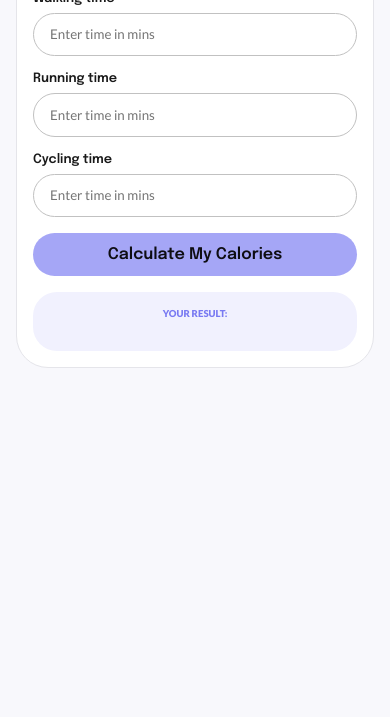
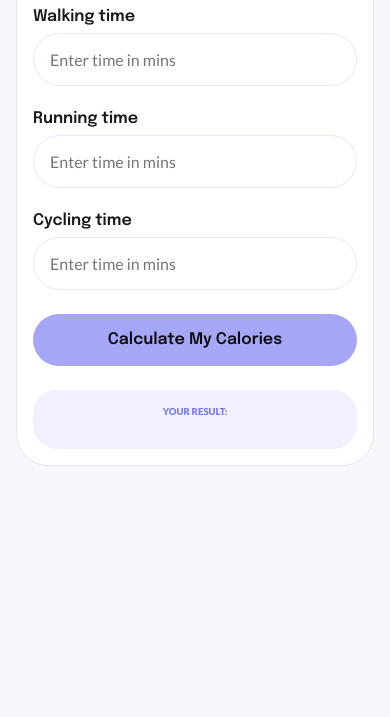
Before and after one commit to rachelayo/Calorie-Calculator, a plain HTML site: page index.html in a window 390 px wide. Shown: the part 127-844 px from the top of the page. Drawn offline with Linux system fonts and the light colour scheme.

Commit message:
css update

```diff
--- a/index.css
+++ b/index.css
@@ -103,9 +103,10 @@ input{
     padding: 0.8rem 1rem;
     outline: none;
     background-color: white;
-    border: 1px solid #C1C1C1;
+    border: 1px solid #E8E5FE;
     border-radius: 2rem;
     font-family: "Lato", sans-serif;
+    font-size: 0.8rem;
 }
 
 input:focus{
@@ -211,6 +212,29 @@ button:hover{
     form{
         width: 100%;
         margin: 0;
+        padding: 1.5rem 1rem 1rem 1rem;
+        row-gap: 1.5rem;
+    }
+
+    .top-form-container{
+        row-gap: 0.5rem;
+    }
+
+    label{
+        font-size: 1rem;
+    }
+
+    .input-group-container{
+        row-gap: 1.5rem;
+    }
+
+    input{
         padding: 1rem;
+        font-size: 1rem;
+    }
+
+    .form-button-container button{
+        font-size: 1rem;
+        padding: 1.1rem;
     }
 }
```
Also changed, not shown: 1 other file.
